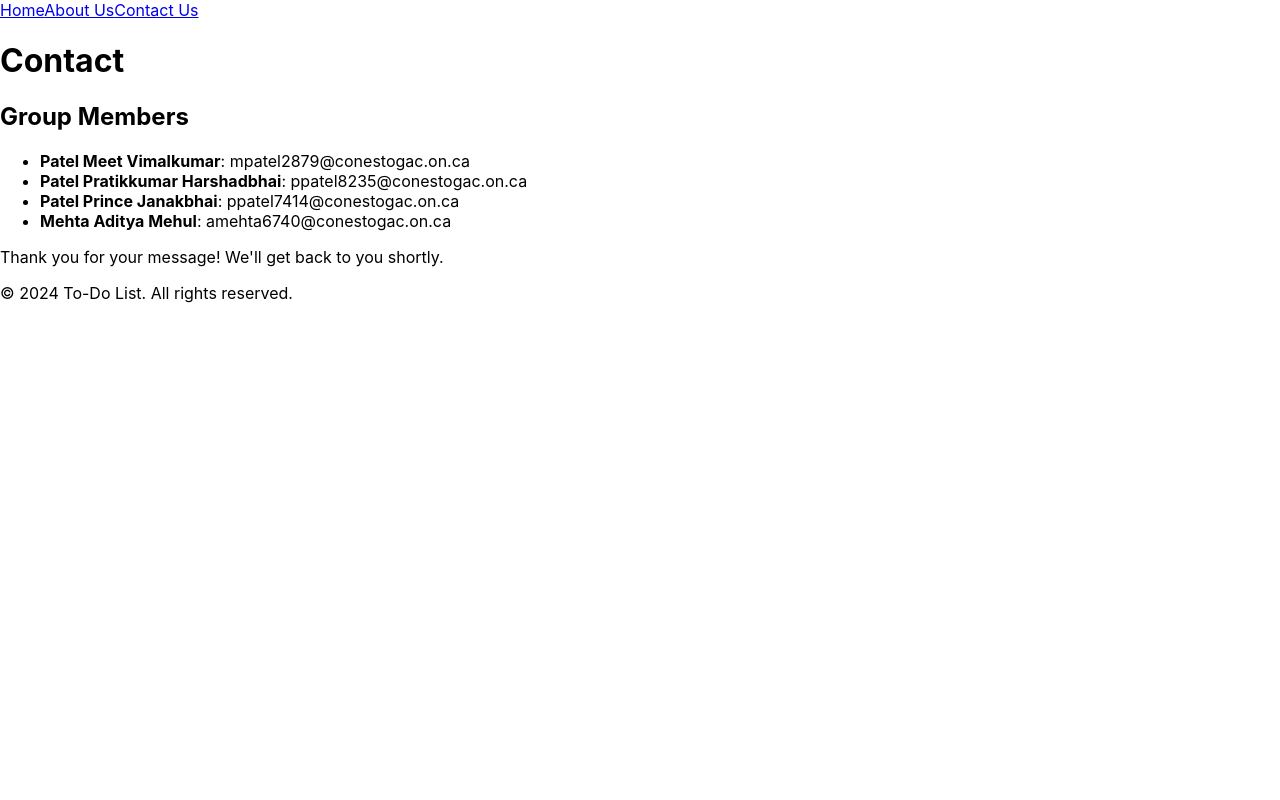
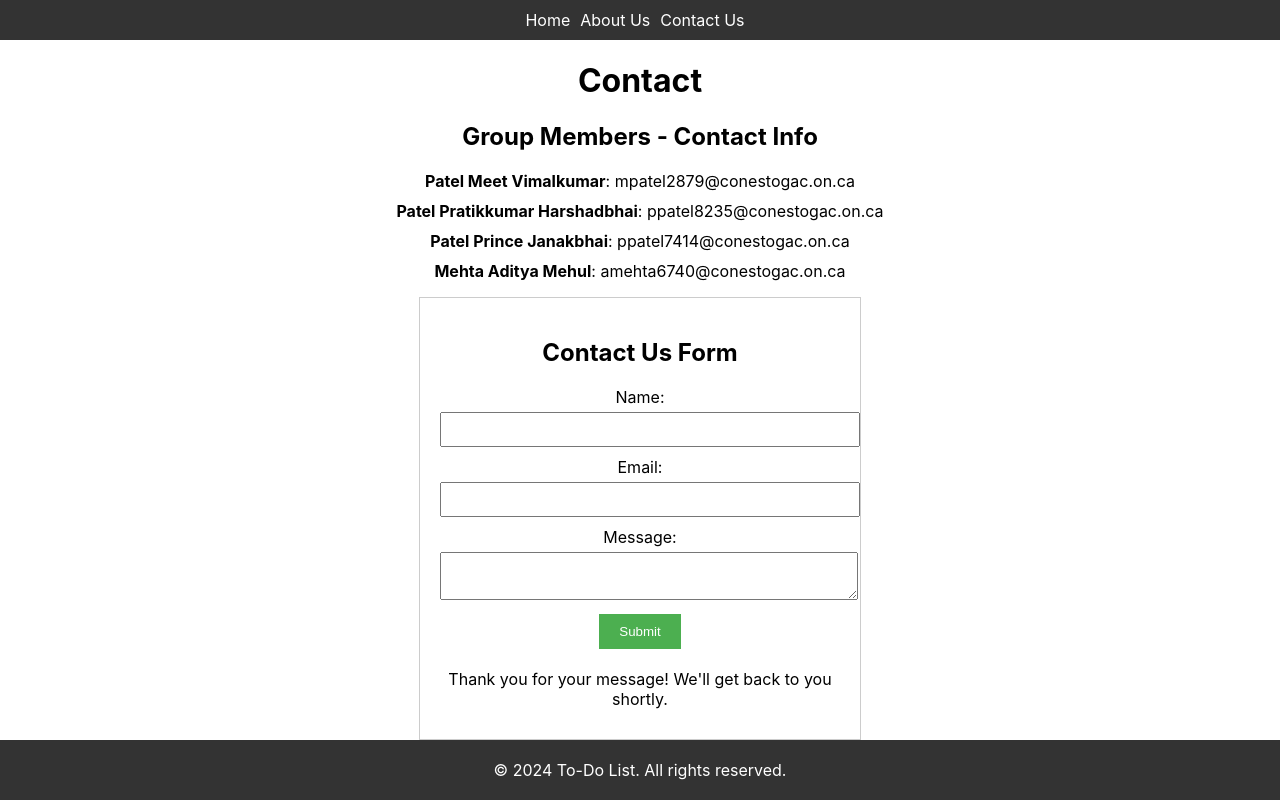
Before and after one commit to Adi-283/to-do-list, a React (Create React App) app: page /contact in a window 1280 px wide. Both pictures are taken after typing "Sample", "name@example.com", "Sample" into the empty fields and a click on the button "Submit". Built offline with nearby package versions, Linux system fonts and the light colour scheme.

Commit message:
enhanced some functionalities and added some styles.

```diff
--- a/src/components/About.js
+++ b/src/components/About.js
@@ -1,3 +1,5 @@
+import '../index.css';
+
 function About() {
     return (
       <div>
--- a/src/components/Contact.js
+++ b/src/components/Contact.js
@@ -1,13 +1,13 @@
-import { useState } from 'react';
+import React, { useState } from 'react';
 
 function Contact() {
-
   const groupMembers = [
     { name: 'Patel Meet Vimalkumar', email: 'mpatel2879@conestogac.on.ca' },
     { name: 'Patel Pratikkumar Harshadbhai', email: 'ppatel8235@conestogac.on.ca' },
     { name: 'Patel Prince Janakbhai', email: 'ppatel7414@conestogac.on.ca' },
     { name: 'Mehta Aditya Mehul', email: 'amehta6740@conestogac.on.ca' },
   ];
+
   const [formData, setFormData] = useState({
     name: '',
     email: '',
@@ -15,6 +15,7 @@ function Contact() {
   });
 
   const [isSubmitted, setIsSubmitted] = useState(false);
+  const [errors, setErrors] = useState({});
 
   const handleChange = (event) => {
     setFormData({
@@ -26,13 +27,38 @@ function Contact() {
   const handleSubmit = (event) => {
     event.preventDefault(); // Prevent default form submission
 
+    // Form validation
+    if (!formData.name.trim()) {
+      setErrors(prevErrors => ({ ...prevErrors, name: 'Name is required' }));
+      return;
+    } else {
+      setErrors(prevErrors => ({ ...prevErrors, name: '' }));
+    }
+
+    if (!formData.email.trim()) {
+      setErrors(prevErrors => ({ ...prevErrors, email: 'Email is required' }));
+      return;
+    } else if (!/^\S+@\S+\.\S+$/.test(formData.email.trim())) {
+      setErrors(prevErrors => ({ ...prevErrors, email: 'Invalid email format' }));
+      return;
+    } else {
+      setErrors(prevErrors => ({ ...prevErrors, email: '' }));
+    }
+
+    if (!formData.message.trim()) {
+      setErrors(prevErrors => ({ ...prevErrors, message: 'Message is required' }));
+      return;
+    } else {
+      setErrors(prevErrors => ({ ...prevErrors, message: '' }));
+    }
+
     // Here, you would typically send data to your backend
     console.log('Form data:', formData);
 
     // Simulate successful submission
     setIsSubmitted(true);
 
-    // Optional: Clear the form
+    // Clear the form fields
     setFormData({ name: '', email: '', message: '' });
   };
 
@@ -40,7 +66,7 @@ function Contact() {
     <div>
       <h1>Contact</h1>
 
-      <h2>Group Members</h2>
+      <h2>Group Members - Contact Info</h2>
       <ul>
         {groupMembers.map((member) => (
           <li key={member.email}>
@@ -48,25 +74,31 @@ function Contact() {
           </li>
         ))}
       </ul>
-      {isSubmitted ? (
-        <p>Thank you for your message! We'll get back to you shortly.</p>
-      ) : (
+
+      <div className="contact-form">
         <form onSubmit={handleSubmit}>
+            <h2>Contact Us Form</h2>
           <div>
             <label htmlFor="name">Name:</label>
             <input type="text" id="name" name="name" value={formData.name} onChange={handleChange} required />
+            {errors.name && <p className="error">{errors.name}</p>}
           </div>
           <div>
             <label htmlFor="email">Email:</label>
             <input type="email" id="email" name="email" value={formData.email} onChange={handleChange} required />
+            {errors.email && <p className="error">{errors.email}</p>}
           </div>
           <div>
             <label htmlFor="message">Message:</label>
             <textarea id="message" name="message" value={formData.message} onChange={handleChange} required />
+            {errors.message && <p className="error">{errors.message}</p>}
           </div>
           <button type="submit">Submit</button>
         </form>
+        {isSubmitted && (
+          <p>Thank you for your message! We'll get back to you shortly.</p>
         )}
+      </div>
     </div>
   );
 }
--- a/src/components/Home.js
+++ b/src/components/Home.js
@@ -1,7 +1,17 @@
-import { useState } from 'react';
+import React, { useState } from 'react';
 
-function Home({ addTodo, todos, toggleComplete, deleteTodo }) {
+function Home({ addTodo, todos: initialTodos, toggleComplete, deleteTodo }) {
   const [newTodo, setNewTodo] = useState('');
+
+  // Sample todo data
+  const sampleTodos = [
+    { id: 1, text: 'Complete homework', completed: false },
+    { id: 2, text: 'Read a book', completed: true },
+    { id: 3, text: 'Go for a run', completed: false }
+  ];
+
+  // Initialize todos with sample data
+  const [todos, setTodos] = useState(sampleTodos); // Define setTodos here
 
   const handleSubmit = (e) => {
     e.preventDefault();
@@ -11,7 +21,7 @@ function Home({ addTodo, todos, toggleComplete, deleteTodo }) {
 
   return (
     <div>
-      <h1>Home</h1>
+      <h1>To-Do List</h1>
       <form onSubmit={handleSubmit}>
         <input
           type="text"
--- a/src/components/NavBar.js
+++ b/src/components/NavBar.js
@@ -1,4 +1,5 @@
 import { Link } from 'react-router-dom';
+import '../index.css';
 
 function Navbar() {
   return (
--- a/src/index.css
+++ b/src/index.css
@@ -11,3 +11,98 @@ code {
   font-family: source-code-pro, Menlo, Monaco, Consolas, 'Courier New',
     monospace;
 }
+
+/* Navbar */
+nav {
+  background-color: #333;
+  padding: 10px;
+}
+
+nav a {
+  color: white;
+  text-decoration: none;
+  margin-right: 10px;
+}
+
+/* Home */
+.App {
+  text-align: center;
+}
+
+form {
+  margin-bottom: 20px;
+}
+
+input[type="text"] {
+  padding: 8px;
+  margin-right: 10px;
+}
+
+ul {
+  list-style-type: none;
+  padding: 0;
+}
+
+li {
+  margin-bottom: 10px;
+}
+
+/* About */
+ol {
+  padding-left: 20px;
+}
+
+/* Contact */
+.contact-form {
+  width: 400px; /* Set the width of the form */
+  margin: 0 auto; /* Center the form horizontally */
+  border: 1px solid #ccc; /* Add a border to the form */
+  padding: 20px; /* Add some padding inside the form */
+}
+
+.contact-form label {
+  display: block;
+  margin-bottom: 5px;
+}
+
+.contact-form input[type="text"],
+.contact-form input[type="email"],
+.contact-form textarea {
+  width: 100%;
+  padding: 8px;
+  margin-bottom: 10px;
+}
+
+.contact-form button[type="submit"] {
+  background-color: #4CAF50;
+  color: white;
+  padding: 10px 20px;
+  border: none;
+  cursor: pointer;
+}
+
+.contact-form button[type="submit"]:hover {
+  background-color: #45a049;
+}
+
+.contact-form p {
+  margin-bottom: 10px;
+}
+
+
+
+/* Footer */
+footer {
+  position: fixed;
+  left: 0;
+  bottom: 0;
+  width: 100%;
+  background-color: #333;
+  color: white;
+  text-align: center;
+  padding: 20px 0;
+}
+
+footer p {
+  margin: 0;
+}
```
Lines whose indentation alone changed are shown as unchanged.
